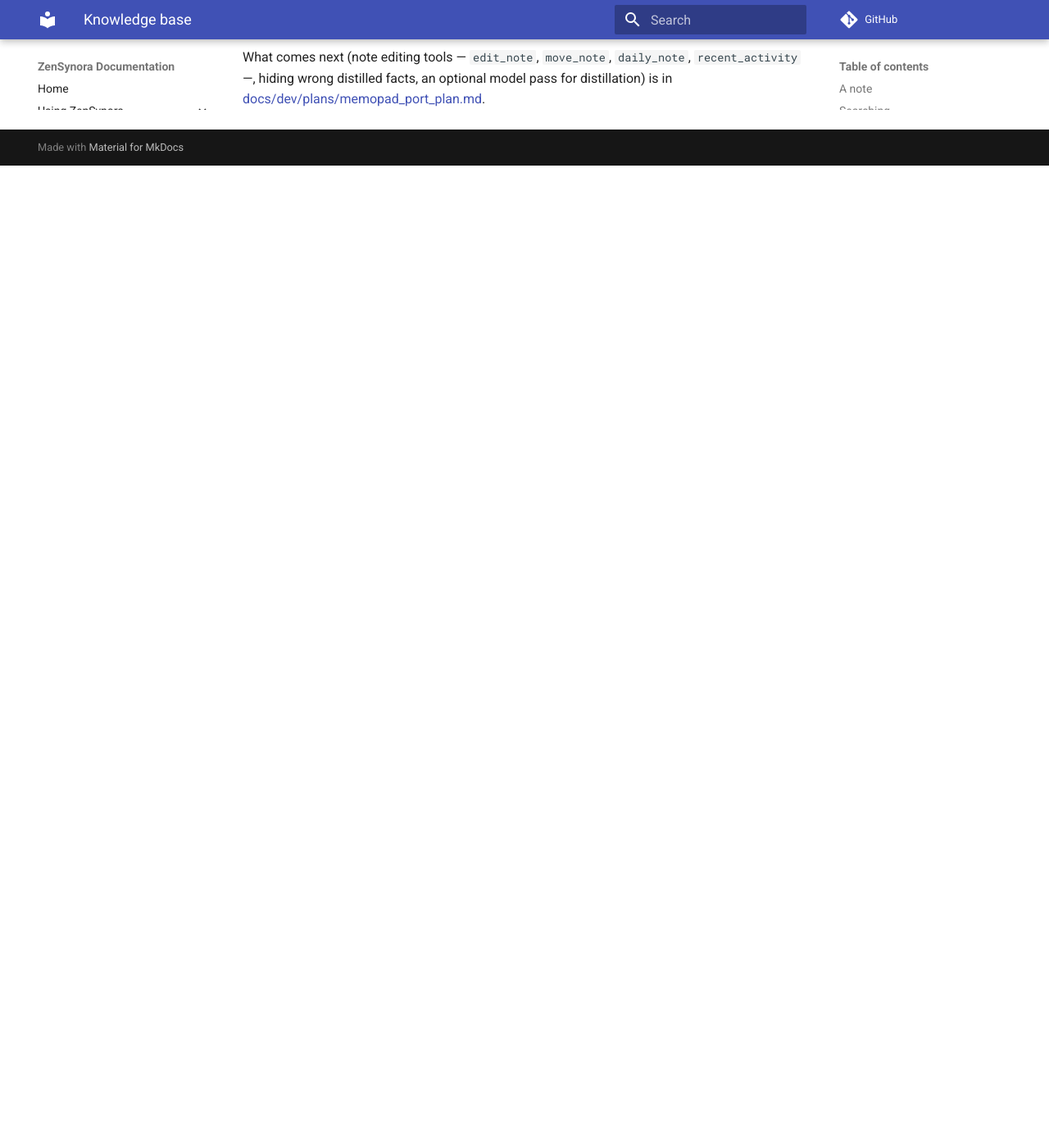
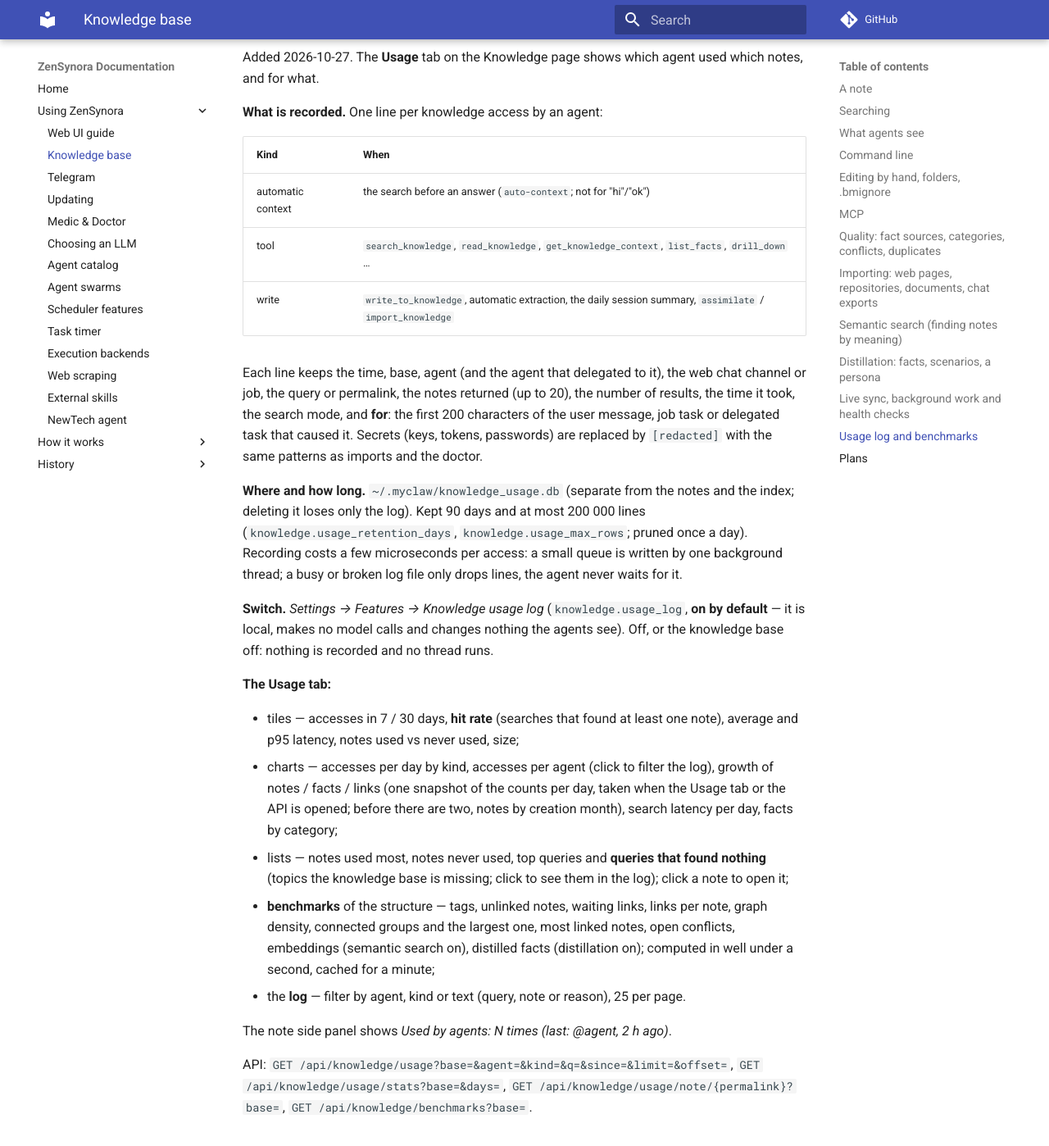
Before and after one commit to adrianx26/zensynora, an MkDocs documentation site: the page built from docs/knowledge_base_guide.md, in a window 1280 px wide and 1400 px high, scrolled down 13403 px. Shown: the whole window at 82% size. Built offline with MkDocs 1.6.1 and Material for MkDocs 9.7.7, drawn with Linux system fonts in a browser that asks for light colours; comment, search, counter and statistics services are not loaded; before the commit the page ends 13605 px from its top, so only the background shows below that.

Commit message:
Docs: knowledge usage log and benchmarks
Co-Authored-By: Claude Opus 5.5 <noreply@anthropic.com>
Claude-Session: https://claude.ai/code/session_01RopmtbWsEBAAY7FQTLmNwW

```diff
--- a/docs/knowledge_base_guide.md
+++ b/docs/knowledge_base_guide.md
@@ -485,6 +485,62 @@ under a second):
 
 API: `GET /api/knowledge/health?base=`.
 
+## Usage log and benchmarks
+
+Added 2026-10-27. The **Usage** tab on the Knowledge page shows which agent used
+which notes, and for what.
+
+**What is recorded.** One line per knowledge access by an agent:
+
+| Kind | When |
+|---|---|
+| automatic context | the search before an answer (`auto-context`; not for "hi"/"ok") |
+| tool | `search_knowledge`, `read_knowledge`, `get_knowledge_context`, `list_facts`, `drill_down` … |
+| write | `write_to_knowledge`, automatic extraction, the daily session summary, `assimilate` / `import_knowledge` |
+
+Each line keeps the time, base, agent (and the agent that delegated to it), the
+web chat channel or job, the query or permalink, the notes returned (up to 20),
+the number of results, the time it took, the search mode, and **for**: the
+first 200 characters of the user message, job task or delegated task that
+caused it. Secrets (keys, tokens, passwords) are replaced by `[redacted]` with
+the same patterns as imports and the doctor.
+
+**Where and how long.** `~/.myclaw/knowledge_usage.db` (separate from the
+notes and the index; deleting it loses only the log). Kept 90 days and at most
+200 000 lines (`knowledge.usage_retention_days`, `knowledge.usage_max_rows`;
+pruned once a day). Recording costs a few microseconds per access: a small
+queue is written by one background thread; a busy or broken log file only
+drops lines, the agent never waits for it.
+
+**Switch.** *Settings → Features → Knowledge usage log* (`knowledge.usage_log`,
+**on by default** — it is local, makes no model calls and changes nothing the
+agents see). Off, or the knowledge base off: nothing is recorded and no thread
+runs.
+
+**The Usage tab:**
+
+* tiles — accesses in 7 / 30 days, **hit rate** (searches that found at least
+  one note), average and p95 latency, notes used vs never used, size;
+* charts — accesses per day by kind, accesses per agent (click to filter the
+  log), growth of notes / facts / links (one snapshot of the counts per day,
+  taken when the Usage tab or the API is opened; before there are two, notes
+  by creation month), search latency per day, facts by category;
+* lists — notes used most, notes never used, top queries and **queries that
+  found nothing** (topics the knowledge base is missing; click to see them in
+  the log); click a note to open it;
+* **benchmarks** of the structure — tags, unlinked notes, waiting links, links
+  per note, graph density, connected groups and the largest one, most linked
+  notes, open conflicts, embeddings (semantic search on), distilled facts
+  (distillation on); computed in well under a second, cached for a minute;
+* the **log** — filter by agent, kind or text (query, note or reason), 25 per
+  page.
+
+The note side panel shows *Used by agents: N times (last: @agent, 2 h ago)*.
+
+API: `GET /api/knowledge/usage?base=&agent=&kind=&q=&since=&limit=&offset=`,
+`GET /api/knowledge/usage/stats?base=&days=`, `GET /api/knowledge/usage/note/{permalink}?base=`,
+`GET /api/knowledge/benchmarks?base=`.
+
 ## Plans
 
 What comes next (note editing tools — `edit_note`, `move_note`, `daily_note`,
--- a/docs/webui_guide.md
+++ b/docs/webui_guide.md
@@ -313,6 +313,10 @@ The **Knowledge** page (sidebar) shows the knowledge base visually:
   change; click a column to sort.
 * **Tags & types** — tag cloud, fact categories (`- [category] text`) and
   link types; click one to filter the graph and the list.
+* **Usage** — which agent searched, read or wrote which notes and for what
+  message or job (a filterable log), with numbers and charts: accesses per
+  day and per agent, hit rate, latency, notes never used, searches that found
+  nothing, growth and structure benchmarks ([details](knowledge_base_guide.md#usage-log-and-benchmarks)).
 * **Side panel** — text, facts by category, *Links to* and *Linked from*
   (click to jump), **✎ Edit** (the Markdown file), **Move to trash** (moved
   to `.trash` in the same folder, not deleted).
```
Also changed, not shown: CHANGELOG.md (+20 -0 lines).
